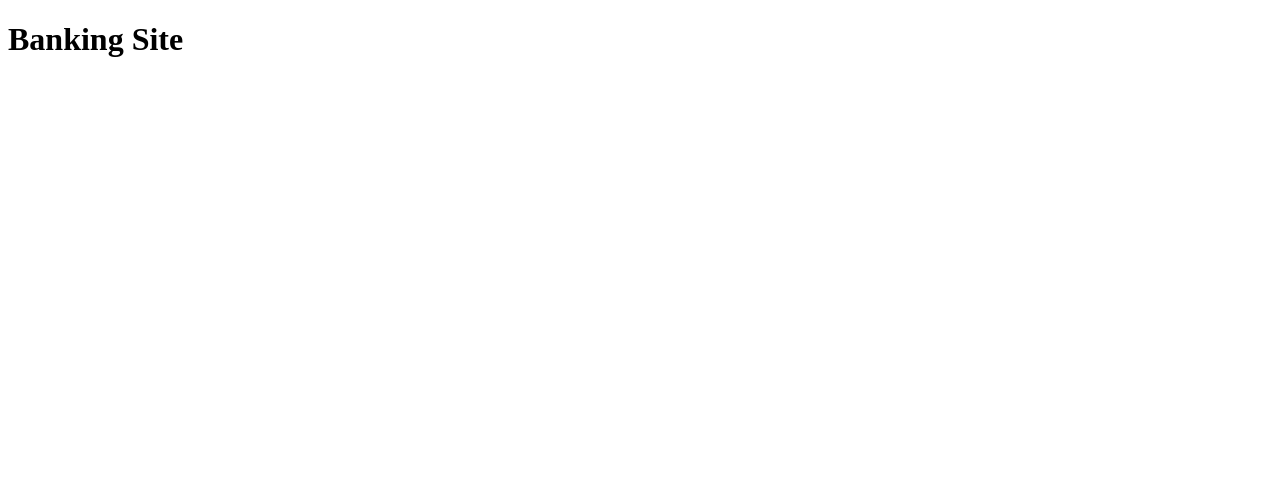
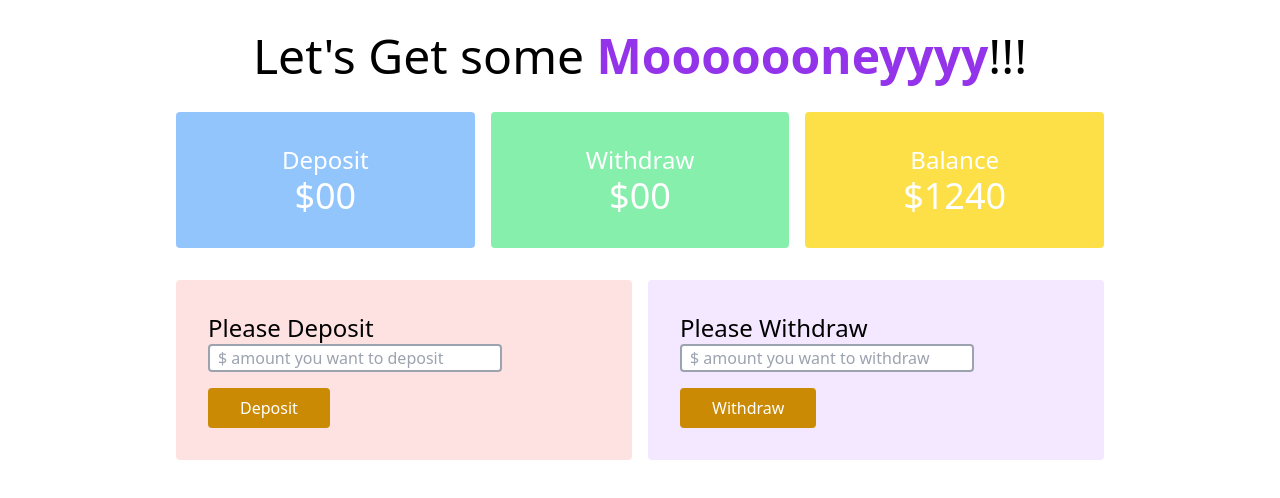
Before and after one commit to mdahsanulkabir/baper-bank, a plain HTML site: page banking.html in a window 1280 px wide. Drawn offline with nearby package versions, Linux system fonts and the light colour scheme.

Commit message:
deposit input taken and put into the deposit div

```diff
--- a/banking.html
+++ b/banking.html
@@ -5,8 +5,50 @@
     <meta http-equiv="X-UA-Compatible" content="IE=edge">
     <meta name="viewport" content="width=device-width, initial-scale=1.0">
     <title>Banking page</title>
+    <script src="https://cdn.tailwindcss.com"></script>
 </head>
 <body>
-    <h1>Banking Site</h1>
+    <h1 class="text-5xl text-center mt-8">Let's Get some <span class="font-semibold text-purple-600">Mooooooneyyyy</span>!!!</h1>
+
+    <main class="mx-auto w-3/4">
+        <!-- balance and transaction -->
+        <section class="text-center mt-8">
+            <div class="grid grid-cols-3 gap-4 mx-4 text-white">
+                <div class="bg-blue-300 p-8 rounded">
+                    <h3 class="text-2xl">Deposit</h3>
+                    <h4 class="text-4xl">$<span id="deposit-total" >00</span></h4>
+                </div>
+                <div class="bg-green-300 p-8 rounded">
+                    <h3 class="text-2xl">Withdraw</h3>
+                    <h4 class="text-4xl">$00</h4>
+                </div>
+                <div class="bg-yellow-300 p-8 rounded">
+                    <h3 class="text-2xl">Balance</h3>
+                    <h4 class="text-4xl">$1240</h4>
+                </div>
+            </div>
+        </section>
+        <!-- Deposit and Withdraw -->
+        <section class="mt-8">
+            <div class="grid grid-cols-2 mx-4 gap-4">
+                <div class="bg-red-100 p-8 rounded">
+                    <h3 class="text-2xl">Please Deposit</h3>
+                    <div>
+                        <input id="deposit-input" class="border-2 border-gray-400 rounded block w-3/4 mb-4 px-2" type="text" name="" id="" placeholder="$ amount you want to deposit">
+                        <button id="deposit-button" class="bg-yellow-600 px-8 py-2 rounded text-white font-medium">Deposit</button>
+                    </div>
+                </div>
+                <div class="bg-purple-100 p-8 rounded">
+                    <h3 class="text-2xl">Please Withdraw</h3>
+                    <div>
+                        <input id="withdraw-input" class="border-2 border-gray-400 rounded block w-3/4 mb-4 px-2" type="text" name="" id="" placeholder="$ amount you want to withdraw">
+                        <button id="withdraw-button" class="bg-yellow-600 px-8 py-2 rounded text-white font-medium">Withdraw</button>
+                    </div>
+                </div>
+            </div>
+        </section>
+    </main>
+
+    <script src="js/banking.js"></script>
 </body>
 </html>
--- /dev/null
+++ b/js/banking.js
@@ -0,0 +1,13 @@
+//handle deposit button
+document.getElementById('deposit-button').addEventListener('click', function(){
+    //get the amount deposited
+    const depositedInput = document.getElementById('deposit-input');
+    const depositAmount = depositedInput.value;
+    console.log(depositAmount);
+
+    const depositTotal = document.getElementById('deposit-total');
+    depositTotal.innerText = depositAmount;
+
+    //clear deposit input field
+    depositedInput.value = '';
+});
--- a/js/bank.js
+++ b/js/login.js
@@ -4,7 +4,7 @@ document.getElementById('login-submit').addEventListener('click', function(){
     const passwordField = document.getElementById('user-password');
     const userPassword = passwordField.value;
 
-    if(userEmail == 'sontan@gamil.com' && userPassword == 'secret'){
+    if(userEmail == 'sontan@gmail.com' && userPassword == 'secret'){
         window.location.href = 'banking.html';
     }
 });
```
Also changed, not shown: index.html (+1 -1 lines).
